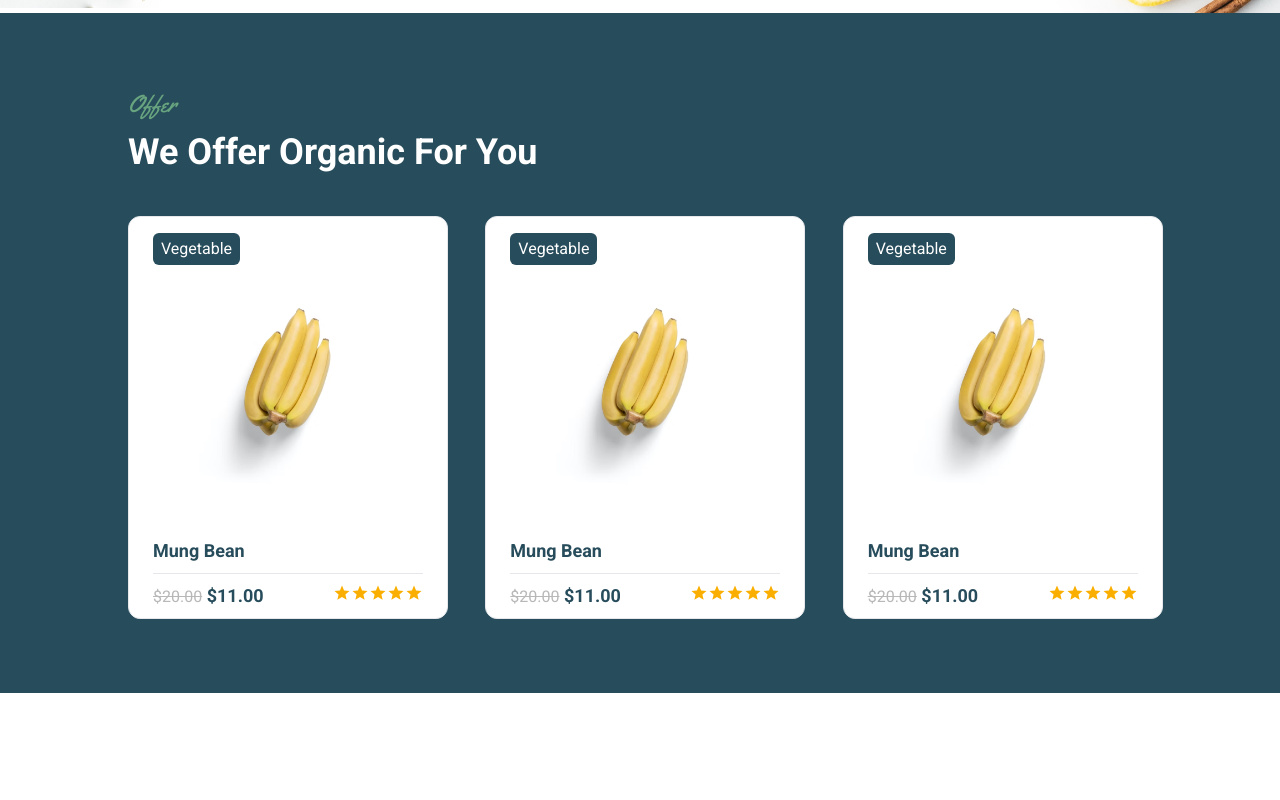
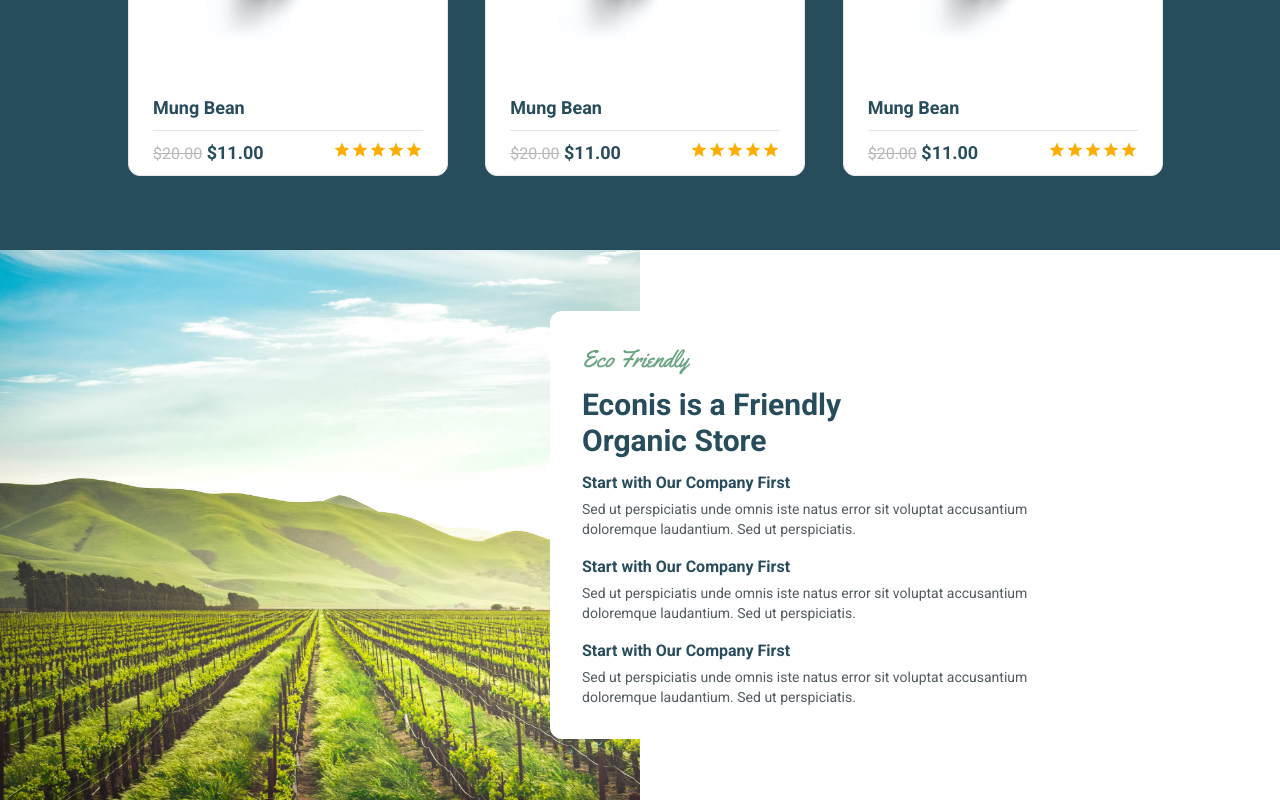
Before and after one commit to Jobayer98/OrganicShop, a React (Vite) app: page / in a window 1280 px wide. Shown: the part 4152-4952 px from the top of the page. Before the commit the page ends 4845 px from the top, so only its background shows below. Built offline with nearby package versions, Linux system fonts and the light colour scheme.

Commit message:
git add our section

```diff
--- a/src/App.jsx
+++ b/src/App.jsx
@@ -3,8 +3,9 @@ import About from "./pages/Home/AboutUs/About";
 import Banner from "./pages/Home/Banner/Banner";
 import Offer from "./pages/Home/Offer/Offer";
 import ProductOffer from "./pages/Home/Offer/ProductOffer";
-import Product from "./pages/Product/Product";
-import Testimonial from "./pages/Testimonial/Testimonial";
+import Our from "./pages/Home/Our/Our";
+import Product from "./pages/Home/Product/Product";
+import Testimonial from "./pages/Home/Testimonial/Testimonial";
 
 const App = () => {
   return (
@@ -16,6 +17,7 @@ const App = () => {
       <Product />
       <Testimonial />
       <ProductOffer />
+      <Our />
     </div>
   );
 };
--- /dev/null
+++ b/src/pages/Home/Our/Our.jsx
@@ -0,0 +1,47 @@
+import img from "../../../assets/Home/Banner/banner5.jpg";
+const Our = () => {
+  return (
+    <div className="flex justify-center items-center relative shadow">
+      <figure className="w-full">
+        <img className="h-[550px] w-1/2" src={img} alt="about" />
+      </figure>
+      <div className="absolute left-[550px] bg-white p-8 rounded-xl">
+        <p className="font-[Yellowtail] text-[#68A47F] text-2xl">
+          Eco Friendly
+        </p>
+        <h2 className="text-[#274c5b] text-3xl font-bold my-3">
+          Econis is a Friendly <br /> Organic Store
+        </h2>
+        <div>
+          <h5 className="text-[#274c5b] font-semibold">
+            Start with Our Company First
+          </h5>
+          <p className="w-[70%] mt-1 text-[#525C60] text-sm">
+            Sed ut perspiciatis unde omnis iste natus error sit voluptat
+            accusantium doloremque laudantium. Sed ut perspiciatis.
+          </p>
+        </div>
+        <div className="mt-4">
+          <h5 className="text-[#274c5b] font-semibold">
+            Start with Our Company First
+          </h5>
+          <p className="w-[70%] mt-1 text-[#525C60] text-sm">
+            Sed ut perspiciatis unde omnis iste natus error sit voluptat
+            accusantium doloremque laudantium. Sed ut perspiciatis.
+          </p>
+        </div>
+        <div className="mt-4">
+          <h5 className="text-[#274c5b] font-semibold">
+            Start with Our Company First
+          </h5>
+          <p className="w-[70%] mt-1 text-[#525C60] text-sm">
+            Sed ut perspiciatis unde omnis iste natus error sit voluptat
+            accusantium doloremque laudantium. Sed ut perspiciatis.
+          </p>
+        </div>
+      </div>
+    </div>
+  );
+};
+
+export default Our;
--- a/src/pages/Product/Product.jsx
+++ b/src/pages/Home/Product/Product.jsx
@@ -1,10 +1,10 @@
-import Card from "../../components/UI/Card/Card";
-import img from "../../assets/Home/Product/pdc1.png";
-import Button from "../../components/UI/Buttons/Button";
+import Card from "../../../components/UI/Card/Card";
+import img from "../../../assets/Home/Product/pdc1.png";
+import Button from "../../../components/UI/Buttons/Button";
 import { BsArrowRightShort } from "react-icons/bs";
 
 const Product = () => {
-  const array = [1, 2, 3, 4, 5, 6, 7, 8];
+  const array = [1, 2, 3, 4, 5, 6];
   return (
     <div className="my-24">
       <div className="text-center">
--- a/src/pages/Testimonial/Testimonial.jsx
+++ b/src/pages/Home/Testimonial/Testimonial.jsx
@@ -1,5 +1,5 @@
 import "./Testimonial.css";
-import user from "../../assets/Home/img/user.png";
+import user from "../../../assets/Home/img/user.png";
 import { Rating } from "@mui/material";
 import Chart from "./Chart/Chart";
 const Testimonial = () => {
```
Also changed, not shown: src/pages/Home/Testimonial/Chart/Chart.jsx (renamed from src/pages/Testimonial/Chart/Chart.jsx), src/pages/Home/Testimonial/Testimonial.css (renamed from src/pages/Testimonial/Testimonial.css).
